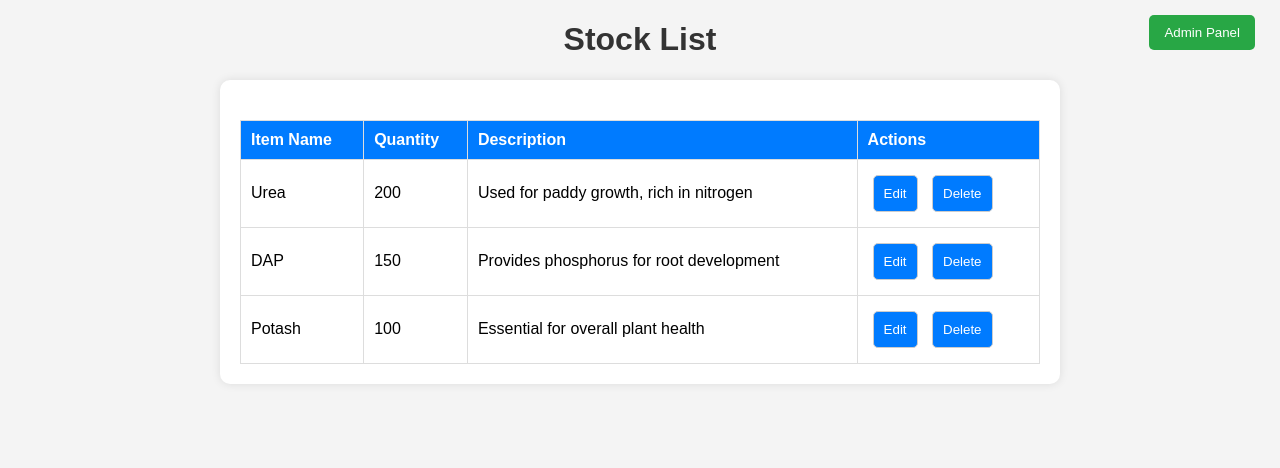
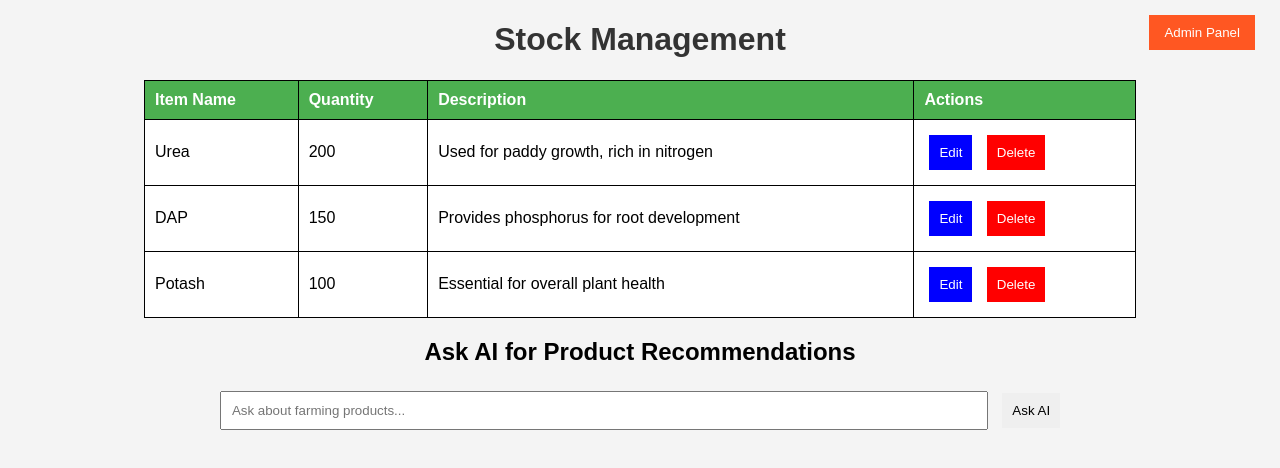
Before and after one commit to PrasadY35/bot, a website: page index.html in a window 1280 px wide. Drawn offline with Linux system fonts and the light colour scheme.

Commit message:
index.html

```diff
--- a/index.html
+++ b/index.html
@@ -3,7 +3,7 @@
 <head>
     <meta charset="UTF-8">
     <meta name="viewport" content="width=device-width, initial-scale=1.0">
-    <title>Stock List</title>
+    <title>Stock Management</title>
     <style>
         body {
             font-family: Arial, sans-serif;
@@ -14,73 +14,62 @@
         h1 {
             color: #333;
         }
-        .container {
-            width: 90%;
-            max-width: 800px;
-            margin: auto;
-            background: white;
-            padding: 20px;
-            border-radius: 10px;
-            box-shadow: 0 0 10px rgba(0, 0, 0, 0.1);
-        }
         table {
-            width: 100%;
+            width: 80%;
+            margin: 20px auto;
             border-collapse: collapse;
-            margin-top: 20px;
+            background-color: white;
         }
         th, td {
-            border: 1px solid #ddd;
+            border: 1px solid black;
             padding: 10px;
             text-align: left;
         }
         th {
-            background-color: #007BFF;
+            background-color: #4CAF50;
             color: white;
+        }
+        button {
+            padding: 10px;
+            margin: 5px;
+            border: none;
+            cursor: pointer;
         }
         .admin-btn {
             position: absolute;
             top: 10px;
             right: 20px;
-            background-color: #28a745;
+            background-color: #ff5722;
             color: white;
-            border: none;
             padding: 10px 15px;
-            cursor: pointer;
-            border-radius: 5px;
-        }
-        .admin-btn:hover {
-            background-color: #218838;
         }
         #adminPanel {
             display: none;
-            margin-top: 20px;
             padding: 20px;
+            width: 50%;
+            margin: 0 auto;
+            background-color: white;
             border: 2px solid black;
-            width: 100%;
-            background-color: #f8f9fa;
-            border-radius: 10px;
         }
-        input, button {
-            padding: 10px;
+        input {
+            padding: 8px;
+            width: 80%;
             margin: 5px;
-            border-radius: 5px;
-            border: 1px solid #ccc;
         }
-        button {
-            background-color: #007BFF;
+        .delete-btn {
+            background-color: red;
             color: white;
-            cursor: pointer;
         }
-        button:hover {
-            background-color: #0056b3;
+        .edit-btn {
+            background-color: blue;
+            color: white;
         }
     </style>
 </head>
 <body>
-    <h1>Stock List</h1>
+    <h1>Stock Management</h1>
     <button class="admin-btn" onclick="showAdminLogin()">Admin Panel</button>
 
-    <div class="container">
     <table>
         <thead>
             <tr>
@@ -92,15 +81,20 @@
         </thead>
         <tbody id="stockTable"></tbody>
     </table>
+
+    <!-- Admin Panel (Hidden by Default) -->
+    <div id="adminPanel">
+        <h2>Admin Panel</h2>
+        <input type="text" id="itemName" placeholder="Item Name"><br>
+        <input type="number" id="itemQuantity" placeholder="Quantity"><br>
+        <input type="text" id="itemDescription" placeholder="Description"><br>
+        <button onclick="addStock()">Add Stock</button>
     </div>
 
-    <div id="adminPanel">
-        <h2>Admin Panel</h2>
-        <input type="text" id="itemName" placeholder="Item Name">
-        <input type="number" id="itemQuantity" placeholder="Quantity">
-        <input type="text" id="itemDescription" placeholder="Description">
-        <button onclick="addStock()">Add Stock</button>
-    </div>
+    <h2>Ask AI for Product Recommendations</h2>
+    <input type="text" id="userQuery" placeholder="Ask about farming products..." style="width: 60%; padding: 10px;">
+    <button onclick="askAI()">Ask AI</button>
+    <div id="aiResponse" style="margin-top: 20px; font-weight: bold;"></div>
 
     <script>
         let stockData = JSON.parse(localStorage.getItem("stockData")) || [
@@ -124,8 +118,8 @@
                         <td>${item.quantity}</td>
                         <td>${item.description}</td>
                         <td>
-                            <button onclick="editStock(${index})">Edit</button>
-                            <button onclick="deleteStock(${index})">Delete</button>
+                            <button class="edit-btn" onclick="editStock(${index})">Edit</button>
+                            <button class="delete-btn" onclick="deleteStock(${index})">Delete</button>
                         </td>
                     </tr>
                 `;
@@ -156,6 +150,27 @@
             alert("Stock item added!");
         }
 
+        function editStock(index) {
+            const item = stockData[index];
+            document.getElementById("itemName").value = item.name;
+            document.getElementById("itemQuantity").value = item.quantity;
+            document.getElementById("itemDescription").value = item.description;
+
+            const addButton = document.querySelector("#adminPanel button");
+            addButton.textContent = "Update Stock";
+            addButton.onclick = function () {
+                stockData[index] = {
+                    name: document.getElementById("itemName").value,
+                    quantity: document.getElementById("itemQuantity").value,
+                    description: document.getElementById("itemDescription").value
+                };
+                saveStock();
+                alert("Stock updated!");
+                addButton.textContent = "Add Stock";
+                addButton.onclick = addStock;
+            };
+        }
+
         function deleteStock(index) {
             if (confirm("Are you sure you want to delete this item?")) {
                 stockData.splice(index, 1);
@@ -164,6 +179,36 @@
             }
         }
 
+        async function askAI() {
+            const userQuery = document.getElementById("userQuery").value;
+            if (!userQuery) {
+                alert("Please enter a question!");
+                return;
+            }
+
+            document.getElementById("aiResponse").innerHTML = "Thinking... 🤔";
+
+            const stockInfo = stockData.map(item => `${item.name} (Qty: ${item.quantity}): ${item.description}`).join("\n");
+
+            const response = await fetch("https://api.openai.com/v1/chat/completions", {
+                method: "POST",
+                headers: {
+                    "Content-Type": "application/json",
+                    "Authorization": "Bearer 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"
+                },
+                body: JSON.stringify({
+                    model: "gpt-3.5-turbo",
+                    messages: [
+                        { role: "system", content: "You are an expert farming assistant. Suggest the best available products based on stock data." },
+                        { role: "user", content: `Stock Data:\n${stockInfo}\n\nUser Question: ${userQuery}` }
+                    ]
+                })
+            });
+
+            const result = await response.json();
+            document.getElementById("aiResponse").innerHTML = result.choices[0].message.content;
+        }
+
         loadStock();
     </script>
 </body>
```
Lines whose indentation alone changed are shown as unchanged.
